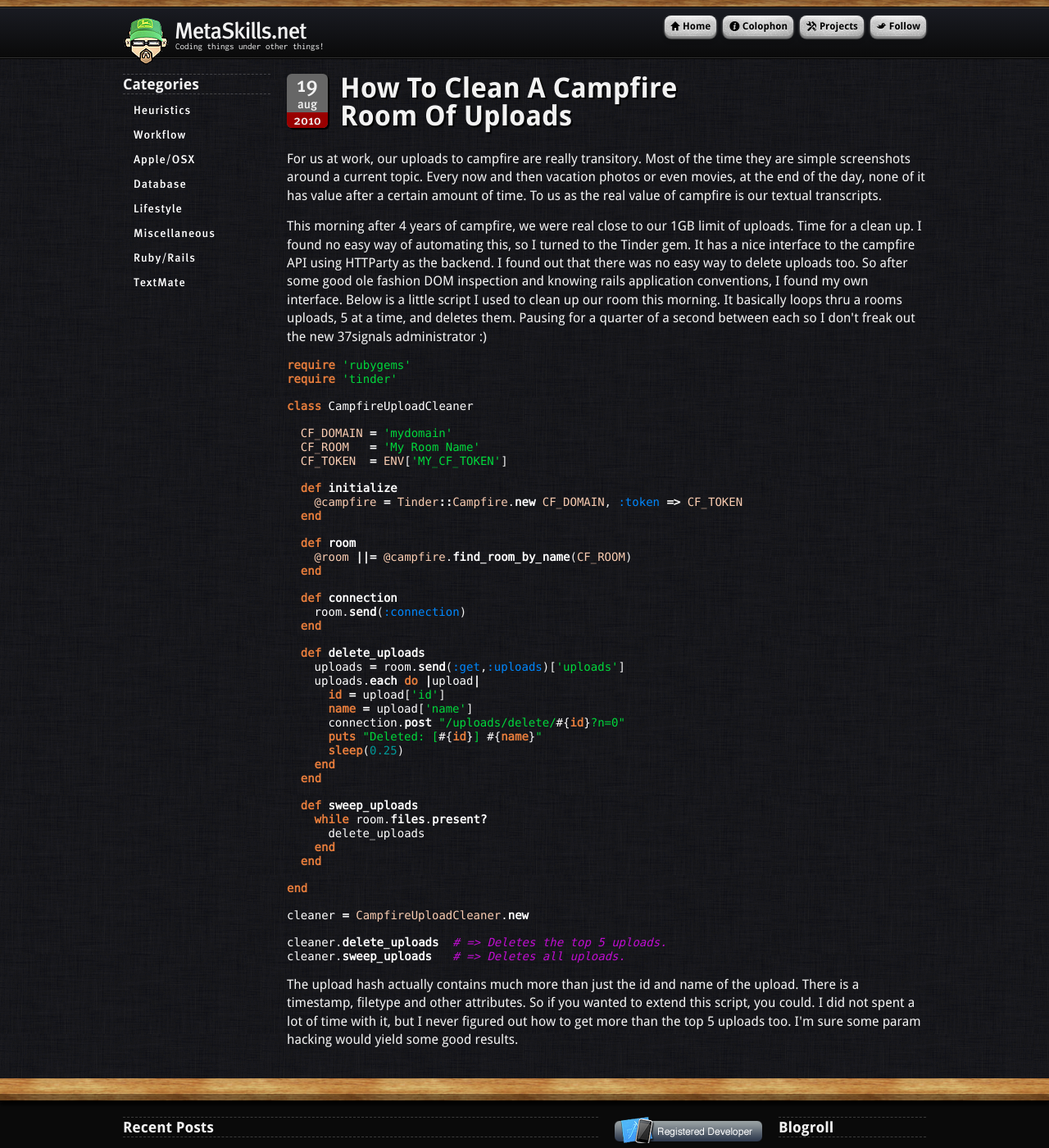
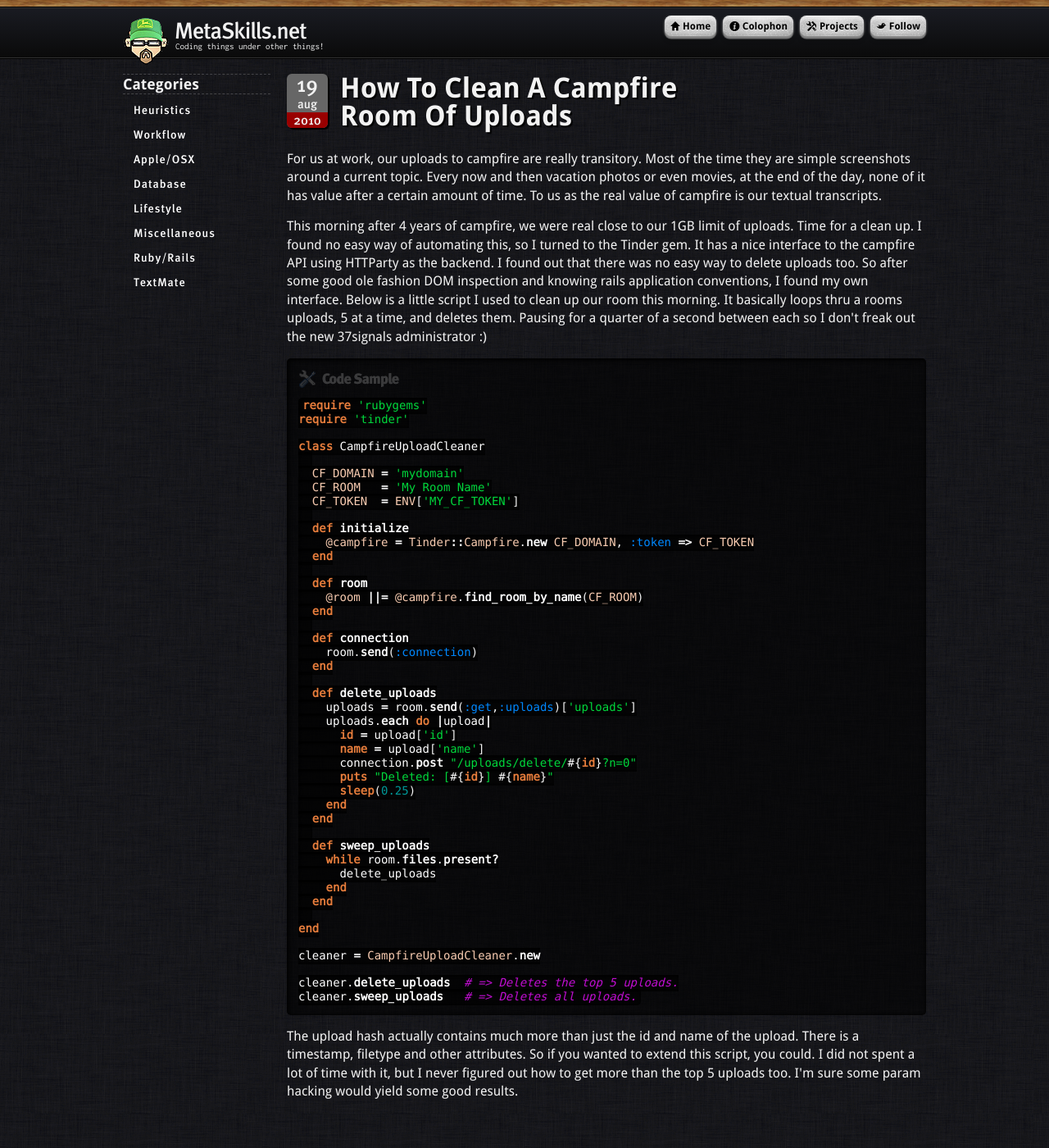
Before and after one commit to codefriendly/metaskills.net, a Jekyll site: the page built from _posts/2010-08-19-how-to-clean-a-campfire-room-of-uploads.html, in a window 1280 px wide and 1400 px high. Shown: the whole window at 82% size. Built offline with Jekyll 4.4.1, drawn with Linux system fonts in a browser that asks for light colours; comment, search, counter and statistics services are not loaded; some of the changed text lies outside the part shown.

Commit message:
Moving another article over, did more pre work, still have to finish photo fancy border css.

```diff
--- a/_layouts/post.html
+++ b/_layouts/post.html
@@ -13,8 +13,6 @@
   </header>
   {{ content }}
   <footer id="disqus_thread">
-    {% comment %}
     {% include disqus.html %}
-    {% endcomment %}
   </footer>
 </article>
--- a/_posts2do/_rewrites.txt
+++ b/_posts2do/_rewrites.txt
@@ -75,6 +75,3 @@
 RewriteRule ^2010/7/9/interactive-javascript-console-with-textmate$ /2010/07/09/interactive-javascript-console-with-textmate/ [L]
 RewriteRule ^2010/7/19/a-macport-rubyodbc-update$ /2010/07/19/a-macport-rubyodbc-update/ [L]
 RewriteRule ^2010/7/30/the-rvm-ruby-api$ /2010/07/30/the-rvm-ruby-api/ [L]
-RewriteRule ^2010/8/6/protip-exclude-your-rvm-install-from-timemachine-backups$ /2010/08/06/protip-exclude-your-rvm-install-from-timemachine-backups/ [L]
-RewriteRule ^2010/8/19/how-to-clean-a-campfire-room-of-uploads$ /2010/08/19/how-to-clean-a-campfire-room-of-uploads/ [L]
-RewriteRule ^2010/10/18/tinytds-a-modern-simple-and-fast-freetds-library-for-ruby-using-db-library$ /2010/10/18/tinytds-a-modern-simple-and-fast-freetds-library-for-ruby-using-db-library/ [L]
--- a/resource/site.css
+++ b/resource/site.css
@@ -46,6 +46,7 @@
 /* Component - AppleTV Left Navigation */
 /* Component - Data badge for pubdate */
 /* Component - Pre/Code */
+/* Component - Fancy Photo */
 /* Component - Disqus Formatting */
 /* Component - Footers */
 /* Layout - Post */
@@ -137,6 +138,26 @@
       width: 780px;
       padding-top: 90px;
       padding-bottom: 20px; }
+      body section#page section#content article#post {
+        /*
+        img.photofancy {
+          display: block;
+          background-color: #fff;
+          padding: 13px;
+          border: 1px solid #666;
+          &:before {
+            content: "";
+            display: block;
+            position: absolute;
+            top: -2px;
+            left: -1px;
+            width: 20px;
+            height: 60px;
+            background-color: red;
+            border: 1px solid yellow;
+          }
+        }
+        */ }
         body section#page section#content article#post header:after {
           content: ".";
           display: block;
@@ -189,6 +210,81 @@
             -ms-border-radius-bottomright: 6px;
             border-bottom-right-radius: 6px;
             /*@include global_shadow;*/ }
+        body section#page section#content article#post code {
+          width: 100%;
+          -moz-box-sizing: border-box;
+          -webkit-box-sizing: border-box;
+          -ms-box-sizing: border-box;
+          box-sizing: border-box;
+          -webkit-border-radius: 5px;
+          -moz-border-radius: 5px;
+          -ms-border-radius: 5px;
+          border-radius: 5px;
+          -webkit-background-clip: padding-box;
+          -moz-background-clip: padding-box;
+          -ms-background-clip: padding-box;
+          background-clip: padding-box;
+          -webkit-box-shadow: inset 1px 1px 4px 2px rgba(0, 0, 0, 0.8);
+          -moz-box-shadow: inset 1px 1px 4px 2px rgba(0, 0, 0, 0.8);
+          -ms-box-shadow: inset 1px 1px 4px 2px rgba(0, 0, 0, 0.8);
+          box-shadow: inset 1px 1px 4px 2px rgba(0, 0, 0, 0.8);
+          background-color: rgba(0, 0, 0, 0.6);
+          overflow: auto;
+          padding: 2px 5px; }
+        body section#page section#content article#post pre {
+          width: 100%;
+          -moz-box-sizing: border-box;
+          -webkit-box-sizing: border-box;
+          -ms-box-sizing: border-box;
+          box-sizing: border-box;
+          -webkit-border-radius: 5px;
+          -moz-border-radius: 5px;
+          -ms-border-radius: 5px;
+          border-radius: 5px;
+          -webkit-background-clip: padding-box;
+          -moz-background-clip: padding-box;
+          -ms-background-clip: padding-box;
+          background-clip: padding-box;
+          -webkit-box-shadow: inset 1px 1px 4px 2px rgba(0, 0, 0, 0.8);
+          -moz-box-shadow: inset 1px 1px 4px 2px rgba(0, 0, 0, 0.8);
+          -ms-box-shadow: inset 1px 1px 4px 2px rgba(0, 0, 0, 0.8);
+          box-shadow: inset 1px 1px 4px 2px rgba(0, 0, 0, 0.8);
+          background-color: rgba(0, 0, 0, 0.6);
+          overflow: auto;
+          padding: 14px; }
+          body section#page section#content article#post pre:before {
+            content: "";
+            width: 123px;
+            height: 22px;
+            display: block;
+            margin-bottom: 13px;
+            background-image: url("/resource/sprite.png");
+            background-position: -0px -300px;
+            background-repeat: no-repeat; }
+          body section#page section#content article#post pre.command:before {
+            width: 142px;
+            height: 20px;
+            background-image: url("/resource/sprite.png");
+            background-position: -0px -280px;
+            background-repeat: no-repeat; }
+        body section#page section#content article#post span.photofancy {
+          /*position: relative;*/ }
+          body section#page section#content article#post span.photofancy:before {
+            content: "";
+            display: inline-block;
+            position: relative;
+            /*top: 0;*/
+            /*left: 0;*/
+            width: 20px;
+            height: 60px;
+            background-color: red;
+            border: 1px solid yellow; }
+          body section#page section#content article#post span.photofancy img {
+            background-color: #fff;
+            padding: 13px;
+            border: 1px solid #666; }
+        body section#page section#content article#post footer#disqus_thread {
+          padding-top: 30px; }
           body section#page section#content article#post footer#disqus_thread a, body section#page section#content article#post footer#disqus_thread a:link, body section#page section#content article#post footer#disqus_thread a:visited, body section#page section#content article#post footer#disqus_thread a:hover, body section#page section#content article#post footer#disqus_thread a:active {
             color: #ffff66;
             background-color: none;
@@ -473,6 +569,9 @@
     font-family: MetaDroidSans, Helvetica sans-serif;
     font-size: 16px;
     line-height: 1.4em; }
+  body .center {
+    margin: 0 auto;
+    text-align: center; }
 
 /* Fancy Buttons - http://lab.simurai.com/css/buttons/*/
 a.button {
@@ -810,24 +909,3 @@
   color: #009999; }
 
 /* Literal.Number.Integer.Long */
-div.highlight pre {
-  width: 100%;
-  -moz-box-sizing: border-box;
-  -webkit-box-sizing: border-box;
-  -ms-box-sizing: border-box;
-  box-sizing: border-box;
-  -webkit-border-radius: 5px;
-  -moz-border-radius: 5px;
-  -ms-border-radius: 5px;
-  border-radius: 5px;
-  -webkit-background-clip: padding-box;
-  -moz-background-clip: padding-box;
-  -ms-background-clip: padding-box;
-  background-clip: padding-box;
-  -webkit-box-shadow: inset 1px 1px 4px 2px rgba(0, 0, 0, 0.8);
-  -moz-box-shadow: inset 1px 1px 4px 2px rgba(0, 0, 0, 0.8);
-  -ms-box-shadow: inset 1px 1px 4px 2px rgba(0, 0, 0, 0.8);
-  box-shadow: inset 1px 1px 4px 2px rgba(0, 0, 0, 0.8);
-  background-color: rgba(0, 0, 0, 0.6);
-  overflow: auto;
-  padding: 14px; }
```
Also changed, not shown: _posts/2010-08-06-protip-exclude-your-rvm-install-from-timemachine-backups.html (renamed from _posts2do/2010-08-06-protip-exclude-your-rvm-install-from-timemachine-backups.html, +6 -11 lines), _posts2do/2010-08-19-how-to-clean-a-campfire-room-of-uploads.html (deleted, +0 -64 lines), _posts2do/2010-10-18-tinytds-a-modern-simple-and-fast-freetds-library-for-ruby-using-db-library.html (deleted, +0 -13 lines), _sass/site.scss (+69 -5 lines), README.txt, assets/exclude_from_timemachine.gif (added), resource/sprite.png, 3 other files. Lines whose indentation alone changed are shown as unchanged.
